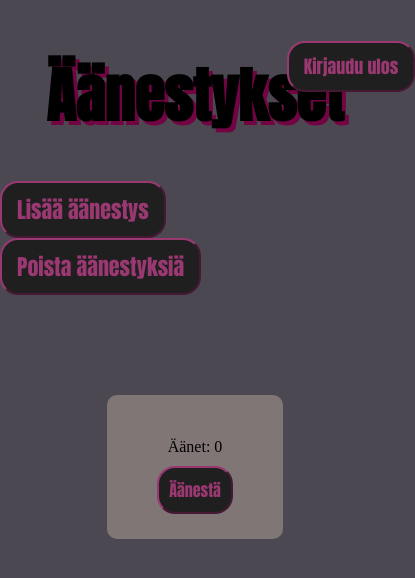
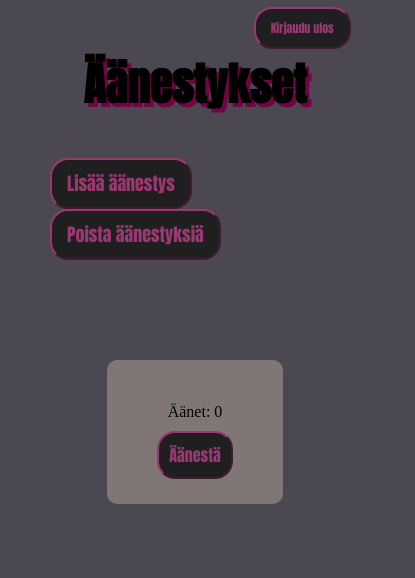
Before and after one commit to KertIm/aanestys1, a plain HTML site: page alotussivu.html in a window 390 px wide. Shown: the whole page, 415 px wide, since content can reach past the window. Drawn offline with Linux system fonts and the light colour scheme; a web font is replaced by a local one.

Commit message:
modified

```diff
--- a/script.js
+++ b/script.js
@@ -15,18 +15,25 @@ function sulje() {
 
 function lisaa() {
     var uusi = document.getElementById("aanestys").value;
-    if(uusi == "") {
+    if (uusi == "") {
 
     } else {
-    list.push(aanestys);
+        list.push(aanestys);
 
-    sulje();
+        sulje();
 
-    var nayta = document.getElementById("content");
+        var nayta = document.getElementById("content");
 
-    nayta.style.display = "block";
 
-    document.getElementById("teksti1").innerHTML = (uusi);
+
+        for (var i = 0; i < list.length; i++) {
+            //document.getElementById("teksti1").innerHTML = (uusi);
+
+            nayta.style.display = "block";
+            var one = list[i];
+            document.getElementById("teksti1").innerHTML += one;
+            //näytä äänet
+        }
     }
 
 }
--- a/style1.css
+++ b/style1.css
@@ -76,7 +76,7 @@ body {
     border-color: var(--text);
     cursor: pointer;
     margin-left: 80%;
-    margin-top: -150px;
+    margin-top: -200px;
 }
 #vote{
     cursor: pointer;
@@ -154,3 +154,30 @@ body {
     margin-top: 10px;
     margin-left: 35px;
 }
+@media (max-width: 450px) {
+	#name {
+	  font-size: 45px;
+	}
+    #KUlos {
+        margin-top: -180px;
+        margin-left: 55%;
+    }
+    #valinnat {
+        margin-left: 50px;
+    }
+    #lisaa2 {
+        font-size: 11px;
+    }
+    #teksti {
+        font-size: 20px;
+    }
+    #lisaa {
+        font-size: 18px;
+    }
+    #poista {
+        font-size: 18px;
+    }
+    #KUlos {
+        font-size: 12px;
+    }
+}
```
Also changed, not shown: alotussivu.html (+1 -1 lines), style.css (+7 -0 lines), 1 other file.
